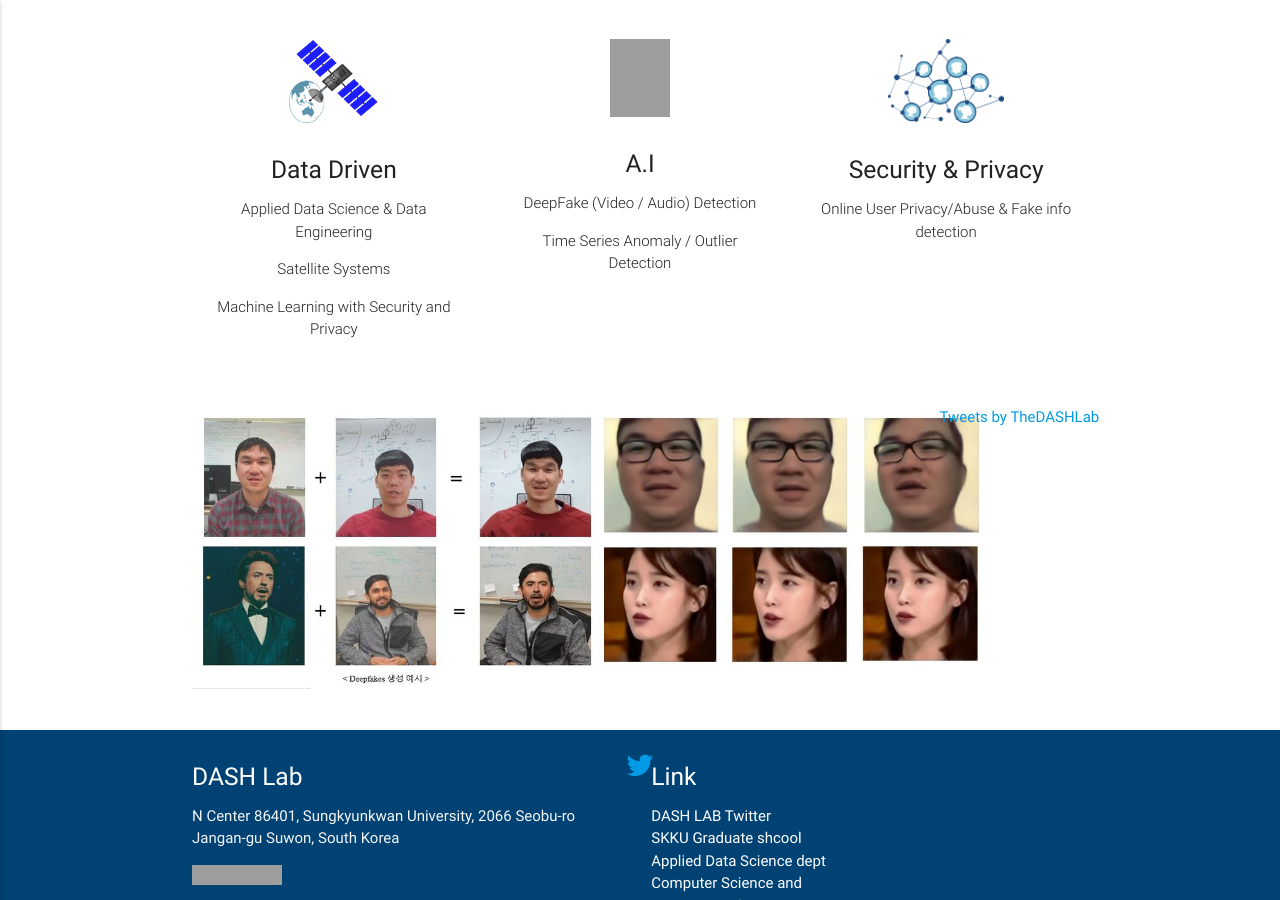
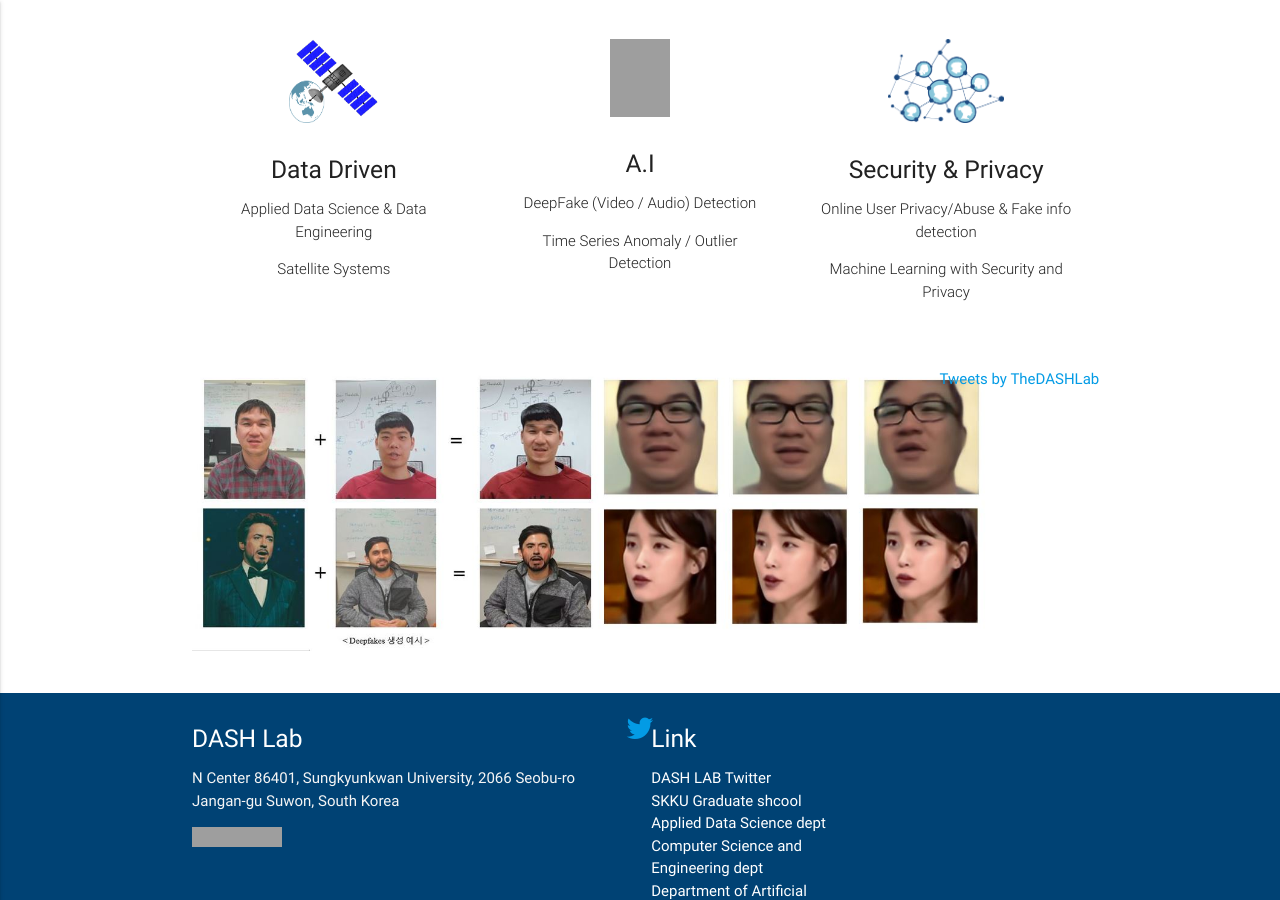
Before and after one commit to Yurim990507/DASH-Lab.github.io, a Jekyll site: the page built from index.md, in a window 1280 px wide and 900 px high, scrolled down 394 px. Built offline with Jekyll 4.4.1, drawn with Linux system fonts in a browser that asks for light colours; comment, search, counter and statistics services are not loaded; grey boxes are pictures that could not be loaded.

Commit message:
update home page

```diff
--- a/_layouts/home.html
+++ b/_layouts/home.html
@@ -28,7 +28,6 @@ layout: default
 
             <p  align="center" class="light">Applied Data Science & Data Engineering</p>
             <p  align="center" class="light">Satellite Systems</p>
-            <p  align="center" class="light">Machine Learning with Security and Privacy</p>
           </div>
         </div>
 
@@ -47,6 +46,7 @@ layout: default
             <h2 class="center light-blue-text"><img width="116" height="84" src="../img/security_v0.png" alt="security" class="image"></h2>
             <h5 class="center">Security & Privacy</h5>
             <p align="center" class="light">Online User Privacy/Abuse & Fake info detection</p>
+            <p  align="center" class="light">Machine Learning with Security and Privacy</p>
           </div>
         </div>
 
```
